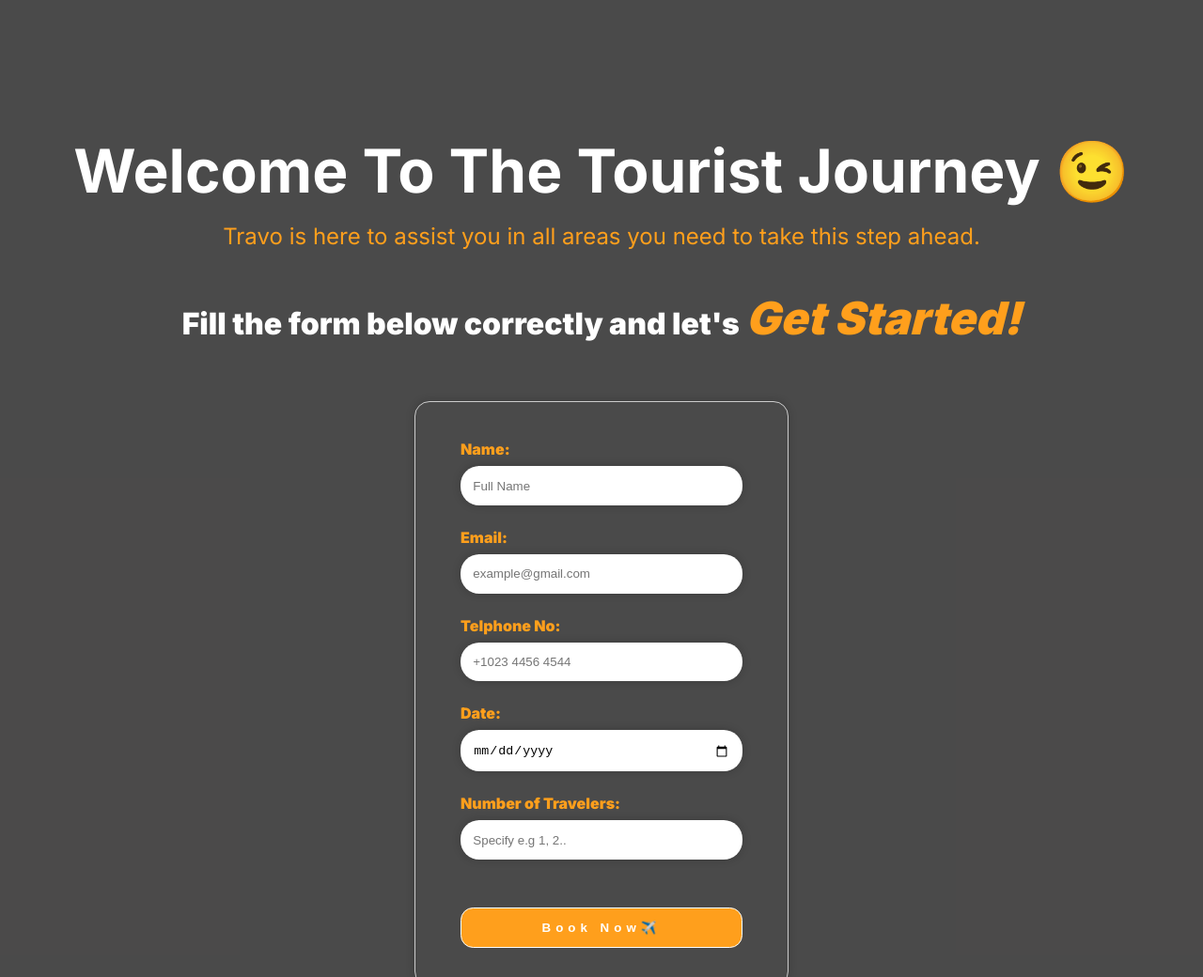
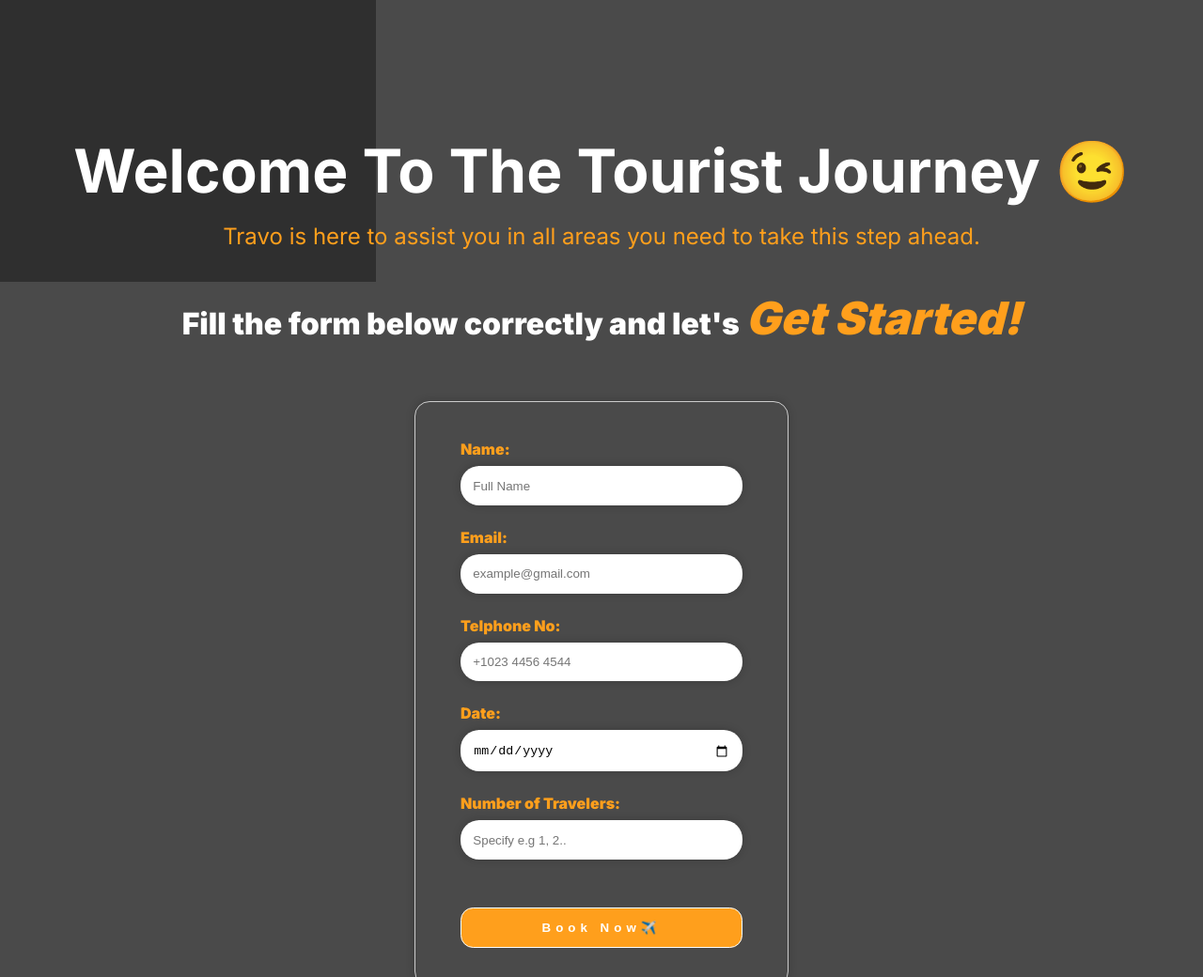
Before and after one commit to ChisomNgwu/TRAVO-TRAVEL-PLATFORM, a plain HTML site: page book tour page.html in a window 1280 px wide. Shown: the top 1040 px of the page at 94% size. Drawn offline with Linux system fonts and the light colour scheme; the site is published under a folder, as on GitHub Pages, so addresses that start at the root find nothing.

Commit message:
Update book tour page.css

```diff
--- a/css/book tour page.css
+++ b/css/book tour page.css
@@ -2,7 +2,7 @@
 
 .formSectionHeader{
     width: 100%;
-    background-image: url(/image/booking\ tour\ background.png);
+    background-image: url(../image/booking\ tour\ background.png);
     background-repeat: no-repeat;
     background-position: cover;
     background-attachment: fixed;
```
